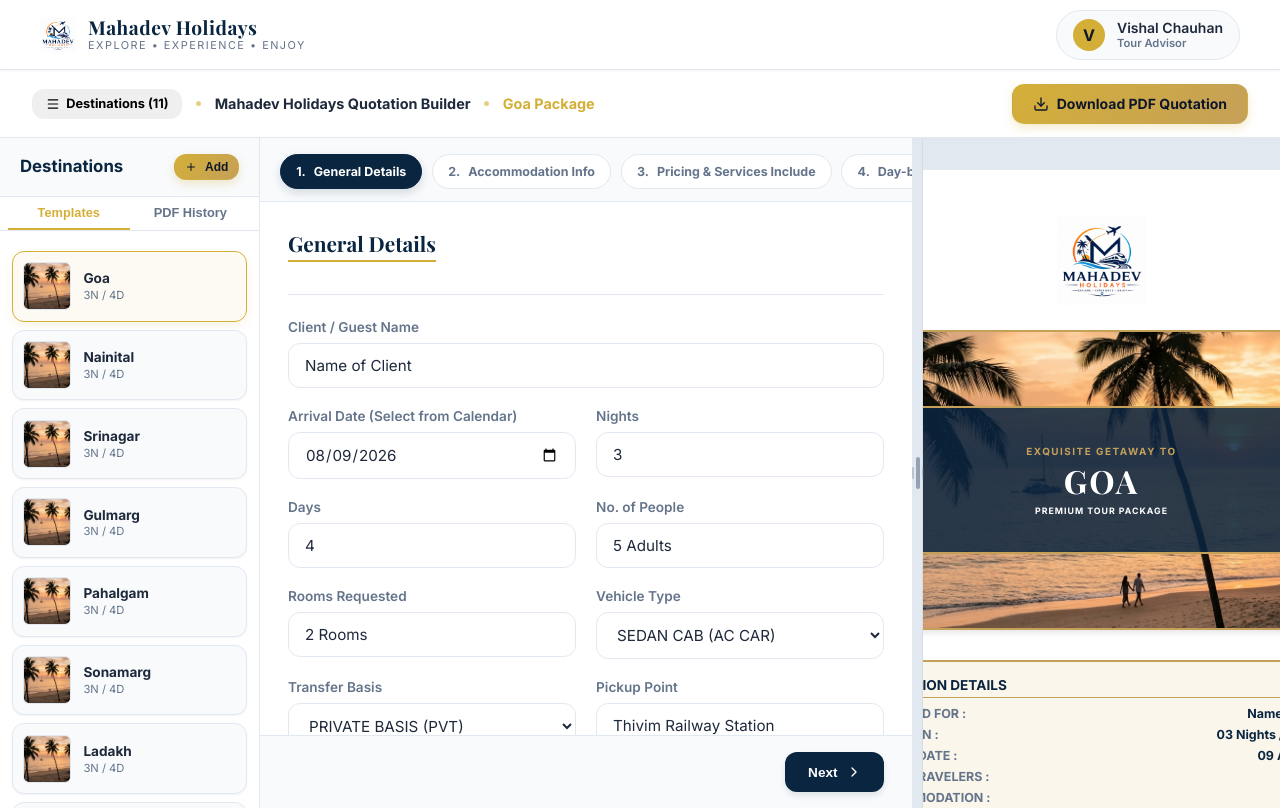
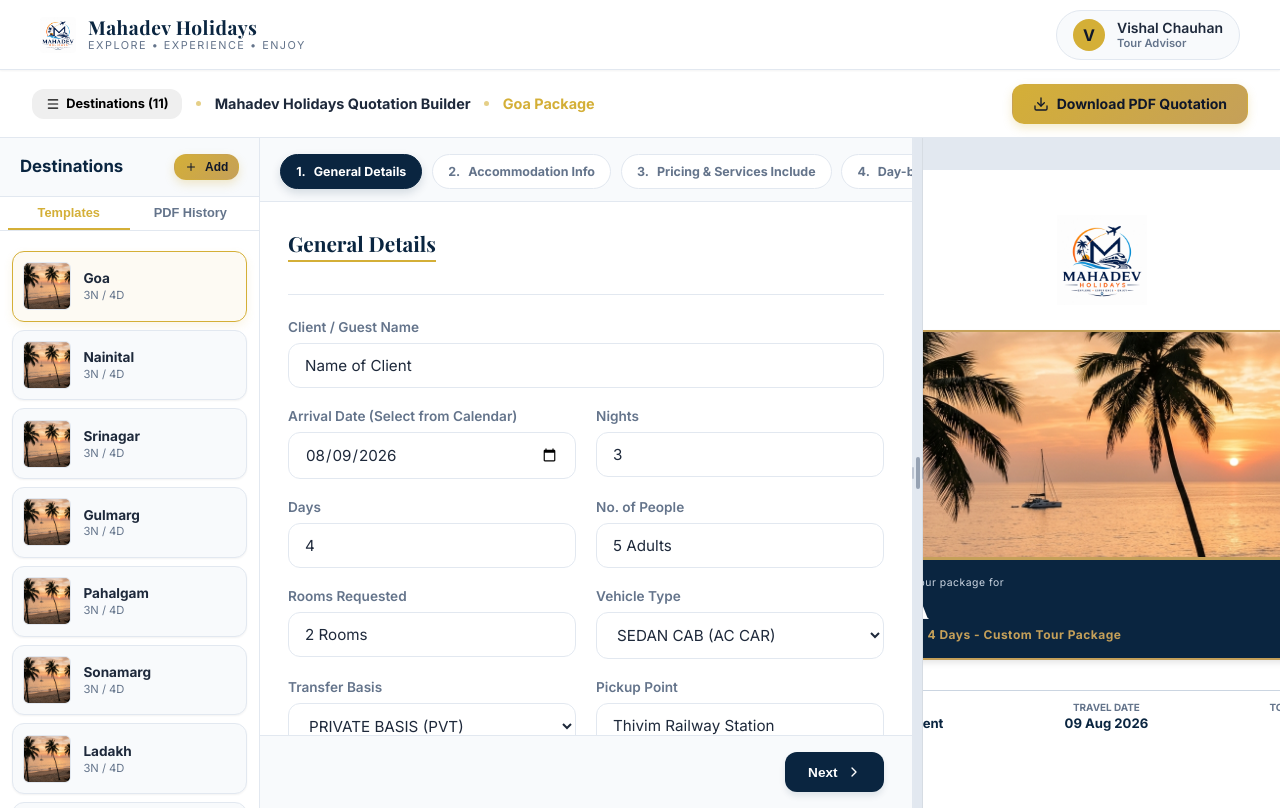
Before and after one commit to netscale33/mahadev-tt, a Next.js app: page / in a window 1280 px wide. Built offline with nearby package versions, Linux system fonts and the light colour scheme; a web font is replaced by a local one.

Commit message:
feat: refactor Cover page layout to Flamingo brochure style and add Page 6 advisor logo

```diff
--- a/src/components/PDFDocument.tsx
+++ b/src/components/PDFDocument.tsx
@@ -134,7 +134,7 @@
   coverImageContainer: {
     position: "relative",
     width: "100%",
-    height: 230,             // Significantly enlarged cover image
+    height: 360,             // Enlarged cover image (Flamingo Style)
     marginBottom: 12,
     borderRadius: 8,
     borderWidth: 2,
@@ -148,18 +148,16 @@
   },
   coverTitleOverlay: {
     position: "absolute",
-    top: "33%",
-    bottom: "33%",
-    left: "10%",
-    right: "10%",
-    backgroundColor: "rgba(10, 37, 64, 0.85)", // Premium dark translucent blue
-    borderWidth: 2.5,
-    borderColor: colors.accent,
-    borderRadius: 8,
-    padding: "12 20",
+    bottom: 0,
+    left: 0,
+    right: 0,
+    backgroundColor: "#0a2540", // Solid Dark Navy (Flamingo style)
+    borderTopWidth: 3,
+    borderTopColor: colors.accent, // Gold top border
+    padding: "16 22",
     display: "flex",
     flexDirection: "column",
-    alignItems: "center",
+    alignItems: "flex-start",
     justifyContent: "center",
   },
   coverTitle: {
@@ -925,44 +923,32 @@
         </View>
 
         {/* Large Cover Photo */}
-        <View style={{ ...styles.coverImageContainer, height: 330, marginBottom: 25 }}>
+        <View style={{ ...styles.coverImageContainer, height: 360, marginBottom: 15 }}>
           <Image src={data.coverImage || getAssetUrl("/goa.png")} style={styles.coverImage} />
           <View style={styles.coverTitleOverlay}>
-            <Text style={styles.coverSubtitle}>EXQUISITE GETAWAY TO</Text>
-            <Text style={styles.coverTitle}>{data.destination.toUpperCase()}</Text>
-            <Text style={{ ...styles.coverSubtitle, color: colors.white, fontSize: 8, marginTop: 2 }}>PREMIUM TOUR PACKAGE</Text>
-          </View>
-        </View>
-
-        {/* Trip Summary Box */}
-        <View style={{ borderWidth: 2, borderColor: colors.accent, borderRadius: 8, padding: 18, backgroundColor: colors.accentLight, marginTop: 10 }}>
-          <Text style={{ fontSize: 12, fontWeight: "bold", color: colors.primary, marginBottom: 10, borderBottomWidth: 1.5, borderBottomColor: colors.accent, paddingBottom: 4 }}>
-            QUOTATION DETAILS
-          </Text>
-
-          <View style={{ display: "flex", flexDirection: "column", gap: 7 }}>
-            <View style={{ display: "flex", flexDirection: "row", justifyContent: "space-between" }}>
-              <Text style={{ fontSize: 9.5, color: colors.textMuted, fontWeight: "bold" }}>PREPARED FOR :</Text>
-              <Text style={{ fontSize: 10, fontWeight: "bold", color: colors.primary }}>{data.guestName}</Text>
-            </View>
-            <View style={{ display: "flex", flexDirection: "row", justifyContent: "space-between" }}>
-              <Text style={{ fontSize: 9.5, color: colors.textMuted, fontWeight: "bold" }}>DURATION :</Text>
-              <Text style={{ fontSize: 10, fontWeight: "bold", color: colors.primary }}>
-                {(data.durationNights ?? 0).toString().padStart(2, "0")} Nights / {(data.durationDays ?? 0).toString().padStart(2, "0")} Days
-              </Text>
-            </View>
-            <View style={{ display: "flex", flexDirection: "row", justifyContent: "space-between" }}>
-              <Text style={{ fontSize: 9.5, color: colors.textMuted, fontWeight: "bold" }}>TRAVEL DATE :</Text>
-              <Text style={{ fontSize: 10, fontWeight: "bold", color: colors.primary }}>{formattedArrival}</Text>
-            </View>
-            <View style={{ display: "flex", flexDirection: "row", justifyContent: "space-between" }}>
-              <Text style={{ fontSize: 9.5, color: colors.textMuted, fontWeight: "bold" }}>TOTAL TRAVELERS :</Text>
-              <Text style={{ fontSize: 10, fontWeight: "bold", color: colors.primary }}>{data.numPax}</Text>
-            </View>
-            <View style={{ display: "flex", flexDirection: "row", justifyContent: "space-between" }}>
-              <Text style={{ fontSize: 9.5, color: colors.textMuted, fontWeight: "bold" }}>ACCOMMODATION :</Text>
-              <Text style={{ fontSize: 10, fontWeight: "bold", color: colors.primary }}>{data.numRooms}</Text>
-            </View>
+            <Text style={{ fontSize: 9.5, color: "#cbd5e1", letterSpacing: 0.5, marginBottom: 2 }}>Here is your package for</Text>
+            <Text style={{ ...styles.coverTitle, fontSize: 22, fontWeight: "bold", color: colors.white, letterSpacing: 1, textTransform: "uppercase", marginVertical: 3 }}>
+              {data.destination.toUpperCase()}
+            </Text>
+            <Text style={{ fontSize: 10, color: colors.accent, fontWeight: "bold", letterSpacing: 0.5 }}>
+              {(data.durationNights ?? 0)} Nights {(data.durationDays ?? 0)} Days - Custom Tour Package
+            </Text>
+          </View>
+        </View>
+
+        {/* Horizontal Modern Quotation Details Row */}
+        <View style={{ marginTop: 10, display: "flex", flexDirection: "row", justifyContent: "space-between", borderTopWidth: 1, borderTopColor: "#cbd5e1", paddingTop: 10 }}>
+          <View style={{ display: "flex", flexDirection: "column" }}>
+            <Text style={{ fontSize: 8, color: colors.textMuted, fontWeight: "bold", textTransform: "uppercase" }}>PREPARED FOR</Text>
+            <Text style={{ fontSize: 10, fontWeight: "bold", color: colors.primary, marginTop: 2 }}>{data.guestName}</Text>
+          </View>
+          <View style={{ display: "flex", flexDirection: "column", alignItems: "center" }}>
+            <Text style={{ fontSize: 8, color: colors.textMuted, fontWeight: "bold", textTransform: "uppercase" }}>TRAVEL DATE</Text>
+            <Text style={{ fontSize: 10, fontWeight: "bold", color: colors.primary, marginTop: 2 }}>{formattedArrival}</Text>
+          </View>
+          <View style={{ display: "flex", flexDirection: "column", alignItems: "flex-end" }}>
+            <Text style={{ fontSize: 8, color: colors.textMuted, fontWeight: "bold", textTransform: "uppercase" }}>TOTAL TOURISTS</Text>
+            <Text style={{ fontSize: 10, fontWeight: "bold", color: colors.primary, marginTop: 2 }}>{data.numPax}</Text>
           </View>
         </View>
 
@@ -1494,6 +1480,10 @@
           </Text>
         </View>
 
+        <View style={{ alignItems: "center", marginTop: 10 }}>
+          <Image src={getAssetUrl("/logo.jpg")} style={{ height: 50, width: "auto" }} />
+        </View>
+
         {/* Footer with Columns Layout (GSTIN removed) */}
         <View style={styles.footer} fixed>
           <View style={styles.footerLeft}>
--- a/src/components/PDFPreview.tsx
+++ b/src/components/PDFPreview.tsx
@@ -923,68 +923,43 @@
         </div>
 
         {/* Large Cover Photo Container */}
-        <div className="cover-photo-wrapper" style={{ height: "300px", marginBottom: "20px" }}>
+        <div className="cover-photo-wrapper" style={{ height: "330px", marginBottom: "15px" }}>
           <img src={data.coverImage || "/goa.png"} alt="Destination Cover" className="cover-photo" style={{ height: "100%" }} />
           <div className="cover-overlay" style={{
             position: "absolute",
-            top: "50%",
-            left: "50%",
-            transform: "translate(-50%, -50%)",
-            backgroundColor: "rgba(10, 37, 64, 0.85)",
-            border: "2px solid #c5a059",
-            borderRadius: "8px",
-            padding: "15px 25px",
+            bottom: "0",
+            left: "0",
+            right: "0",
+            backgroundColor: "#0a2540",
+            borderTop: "3px solid #c5a059",
+            padding: "16px 20px",
             display: "flex",
             flexDirection: "column",
-            alignItems: "center",
+            alignItems: "flex-start",
             justifyContent: "center",
-            width: "80%",
-            textAlign: "center"
+            width: "100%",
+            boxSizing: "border-box",
+            textAlign: "left"
           }}>
-            <span style={{ fontSize: "0.62rem", color: "#c5a059", fontWeight: "bold", letterSpacing: "1.5px", textTransform: "uppercase" }}>EXQUISITE GETAWAY TO</span>
-            <h2 style={{ fontSize: "2rem", fontWeight: "bold", color: "#ffffff", letterSpacing: "2px", margin: "4px 0", textTransform: "uppercase" }}>{(data.destination || "").toUpperCase()}</h2>
-            <span style={{ fontSize: "0.55rem", color: "#ffffff", fontWeight: "bold", letterSpacing: "1px", textTransform: "uppercase" }}>PREMIUM TOUR PACKAGE</span>
-          </div>
-        </div>
-
-        {/* Quotation Details Summary Box */}
-        <div style={{
-          border: "2px solid #c5a059",
-          borderRadius: "8px",
-          padding: "15px",
-          backgroundColor: "#faf6eb",
-          marginTop: "10px",
-          width: "100%",
-          display: "flex",
-          flexDirection: "column",
-          gap: "8px"
-        }}>
-          <div style={{ fontSize: "0.85rem", fontWeight: "bold", color: "#0a2540", borderBottom: "1.5px solid #c5a059", paddingBottom: "4px", textTransform: "uppercase" }}>
-            Quotation Details
-          </div>
-          <div style={{ display: "flex", flexDirection: "column", gap: "6px" }}>
-            <div style={{ display: "flex", justifyContent: "space-between", fontSize: "0.78rem" }}>
-              <span style={{ color: "#64748b", fontWeight: "bold" }}>PREPARED FOR :</span>
-              <span style={{ fontWeight: "bold", color: "#0a2540" }}>{data.guestName || ""}</span>
-            </div>
-            <div style={{ display: "flex", justifyContent: "space-between", fontSize: "0.78rem" }}>
-              <span style={{ color: "#64748b", fontWeight: "bold" }}>DURATION :</span>
-              <span style={{ fontWeight: "bold", color: "#0a2540" }}>
-                {(data.durationNights ?? 0).toString().padStart(2, "0")} Nights / {(data.durationDays ?? 0).toString().padStart(2, "0")} Days
-              </span>
-            </div>
-            <div style={{ display: "flex", justifyContent: "space-between", fontSize: "0.78rem" }}>
-              <span style={{ color: "#64748b", fontWeight: "bold" }}>TRAVEL DATE :</span>
-              <span style={{ fontWeight: "bold", color: "#0a2540" }}>{formattedArrival}</span>
-            </div>
-            <div style={{ display: "flex", justifyContent: "space-between", fontSize: "0.78rem" }}>
-              <span style={{ color: "#64748b", fontWeight: "bold" }}>TOTAL TRAVELERS :</span>
-              <span style={{ fontWeight: "bold", color: "#0a2540" }}>{data.numPax || ""}</span>
-            </div>
-            <div style={{ display: "flex", justifyContent: "space-between", fontSize: "0.78rem" }}>
-              <span style={{ color: "#64748b", fontWeight: "bold" }}>ACCOMMODATION :</span>
-              <span style={{ fontWeight: "bold", color: "#0a2540" }}>{data.numRooms || ""}</span>
-            </div>
+            <span style={{ fontSize: "0.65rem", color: "#cbd5e1", letterSpacing: "0.5px" }}>Here is your package for</span>
+            <h2 style={{ fontSize: "1.6rem", fontWeight: "bold", color: "#ffffff", letterSpacing: "1px", margin: "3px 0", textTransform: "uppercase" }}>{(data.destination || "").toUpperCase()}</h2>
+            <span style={{ fontSize: "0.75rem", color: "#c5a059", fontWeight: "bold", letterSpacing: "0.5px" }}>{(data.durationNights ?? 0)} Nights {(data.durationDays ?? 0)} Days - Custom Tour Package</span>
+          </div>
+        </div>
+
+        {/* Horizontal Modern Quotation Details Row */}
+        <div style={{ marginTop: "15px", display: "flex", justifyContent: "space-between", borderTop: "1px solid #cbd5e1", paddingTop: "10px", width: "100%" }}>
+          <div style={{ display: "flex", flexDirection: "column" }}>
+            <span style={{ fontSize: "0.62rem", color: "#64748b", fontWeight: "bold", textTransform: "uppercase" }}>PREPARED FOR</span>
+            <span style={{ fontSize: "0.82rem", fontWeight: "bold", color: "#0a2540", marginTop: "2px" }}>{data.guestName || ""}</span>
+          </div>
+          <div style={{ display: "flex", flexDirection: "column", alignItems: "center" }}>
+            <span style={{ fontSize: "0.62rem", color: "#64748b", fontWeight: "bold", textTransform: "uppercase" }}>TRAVEL DATE</span>
+            <span style={{ fontSize: "0.82rem", fontWeight: "bold", color: "#0a2540", marginTop: "2px" }}>{formattedArrival}</span>
+          </div>
+          <div style={{ display: "flex", flexDirection: "column", alignItems: "flex-end" }}>
+            <span style={{ fontSize: "0.62rem", color: "#64748b", fontWeight: "bold", textTransform: "uppercase" }}>TOTAL TOURISTS</span>
+            <span style={{ fontSize: "0.82rem", fontWeight: "bold", color: "#0a2540", marginTop: "2px" }}>{data.numPax || ""}</span>
           </div>
         </div>
 
@@ -1485,8 +1460,8 @@
           </span>
         </div>
 
-        <div style={{ display: "flex", justifyContent: "center", marginTop: "1.5rem", marginBottom: "1rem" }}>
-          <img src="/logo.jpg" alt="Mahadev Holidays Large Logo" style={{ height: "60px", width: "auto", opacity: 0.9 }} />
+        <div style={{ display: "flex", justifyContent: "center", marginTop: "10px", marginBottom: "5px" }}>
+          <img src="/logo.jpg" alt="Mahadev Holidays Large Logo" style={{ height: "50px", width: "auto", opacity: 0.9 }} />
         </div>
 
         <div className="pdf-footer">
```
